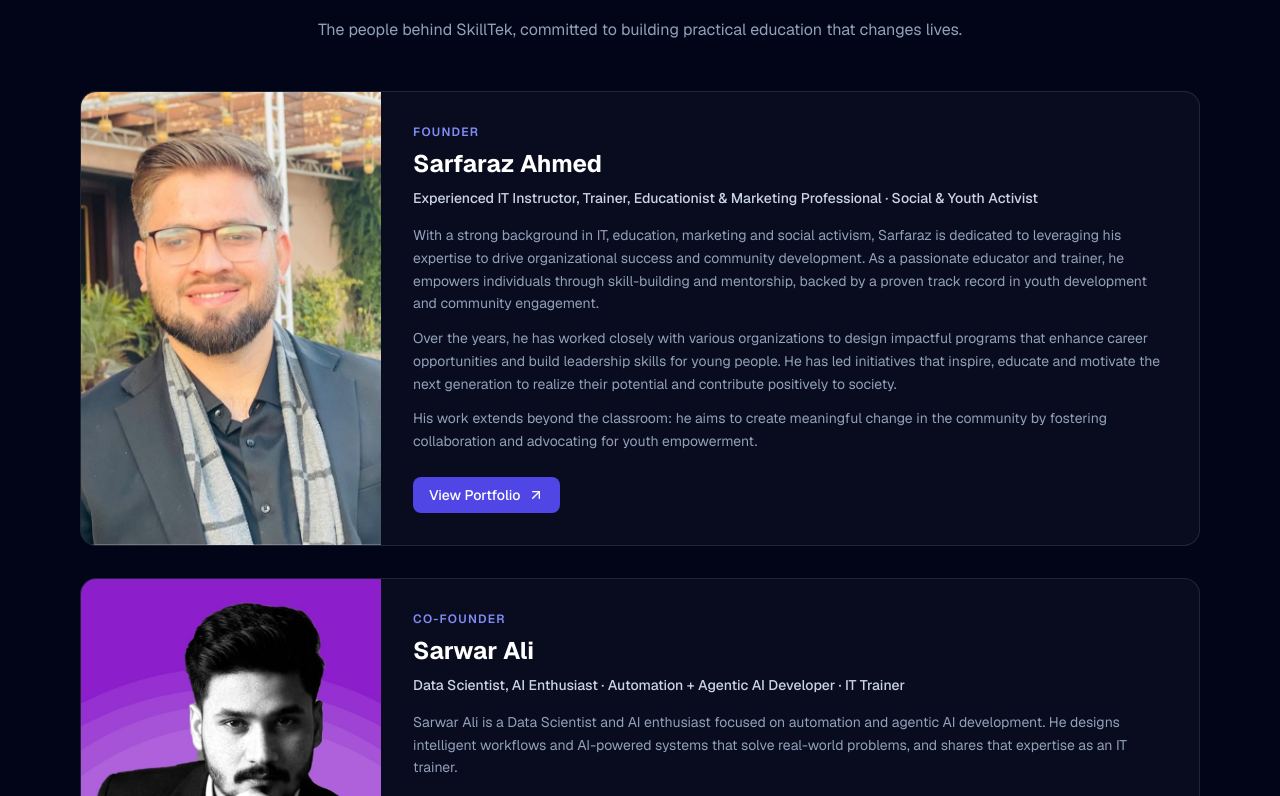
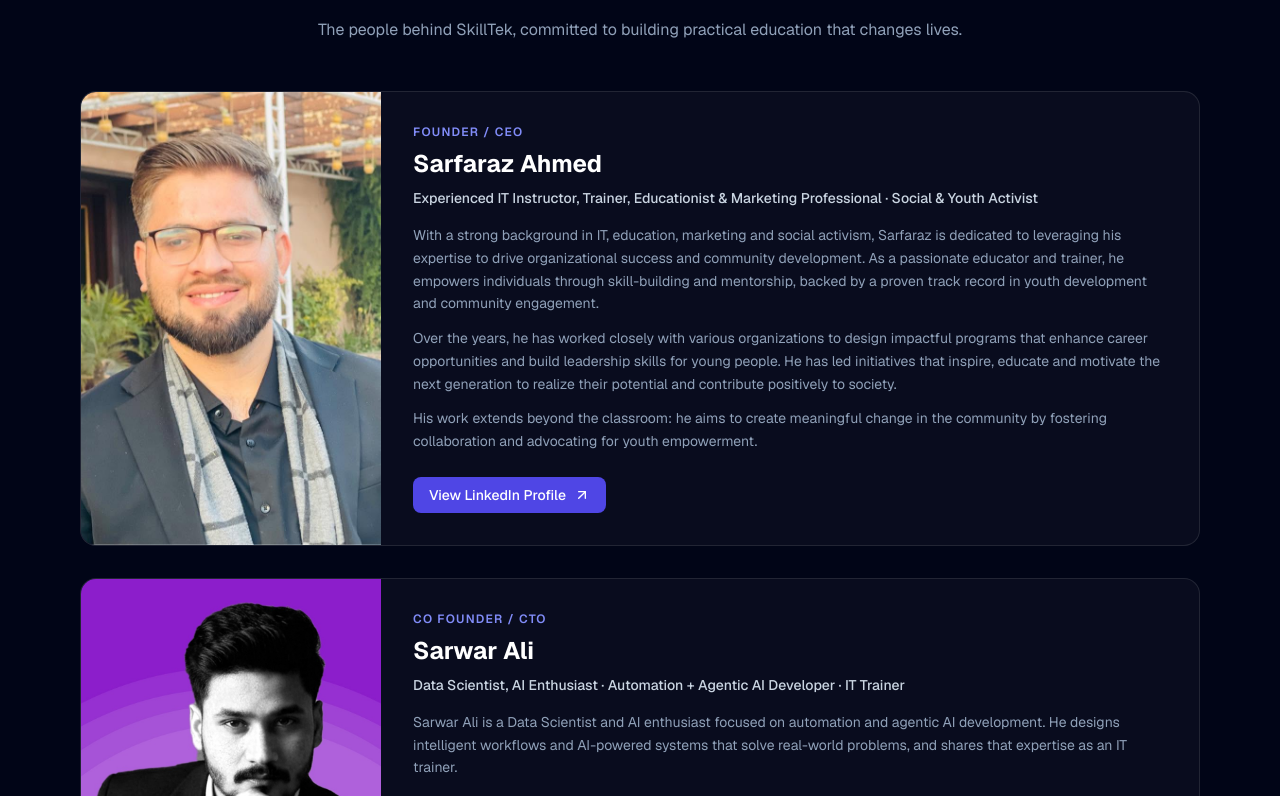
Before and after one commit to SARWAR110786/Skilltek, a Next.js app: page /about in a window 1280 px wide. Shown: the part 1004-1800 px from the top of the page. Built offline with nearby package versions, Linux system fonts and the light colour scheme.

Commit message:
Link founder profiles to LinkedIn and update titles

```diff
--- a/src/app/(public)/about/page.tsx
+++ b/src/app/(public)/about/page.tsx
@@ -15,7 +15,7 @@ const PILLARS = [
 const FOUNDERS = [
   {
     name: "Sarfaraz Ahmed",
-    role: "Founder",
+    role: "Founder / CEO",
     image: "/founders/founder.jpg",
     tagline:
       "Experienced IT Instructor, Trainer, Educationist & Marketing Professional · Social & Youth Activist",
@@ -24,18 +24,18 @@ const FOUNDERS = [
       "Over the years, he has worked closely with various organizations to design impactful programs that enhance career opportunities and build leadership skills for young people. He has led initiatives that inspire, educate and motivate the next generation to realize their potential and contribute positively to society.",
       "His work extends beyond the classroom: he aims to create meaningful change in the community by fostering collaboration and advocating for youth empowerment.",
     ],
-    portfolio: "",
+    linkedin: "https://www.linkedin.com/in/sarfarazahmed07/",
   },
   {
     name: "Sarwar Ali",
-    role: "Co-Founder",
+    role: "Co Founder / CTO",
     image: "/founders/Co-Founder.jpeg",
     tagline: "Data Scientist, AI Enthusiast · Automation + Agentic AI Developer · IT Trainer",
     bio: [
       "Sarwar Ali is a Data Scientist and AI enthusiast focused on automation and agentic AI development. He designs intelligent workflows and AI-powered systems that solve real-world problems, and shares that expertise as an IT trainer.",
       "At SkillTek, he leads the technology and curriculum direction, helping students build hands-on, job-ready skills in data, AI and modern software. His goal is to make advanced technology practical, accessible and useful for the next generation.",
     ],
-    portfolio: "",
+    linkedin: "https://www.linkedin.com/in/sarwar-ali-6991b1277/",
   },
 ];
 
@@ -128,12 +128,12 @@ export default function AboutPage() {
                       ))}
                     </div>
                     <a
-                      href={f.portfolio || "#"}
-                      target={f.portfolio ? "_blank" : undefined}
-                      rel={f.portfolio ? "noopener noreferrer" : undefined}
+                      href={f.linkedin}
+                      target="_blank"
+                      rel="noopener noreferrer"
                       className="mt-6 inline-flex items-center gap-2 rounded-lg bg-brand-600 px-4 py-2 text-sm font-medium text-white transition-colors hover:bg-brand-500"
                     >
-                      View Portfolio
+                      View LinkedIn Profile
                       <ArrowUpRight className="h-4 w-4" />
                     </a>
                   </div>
```
